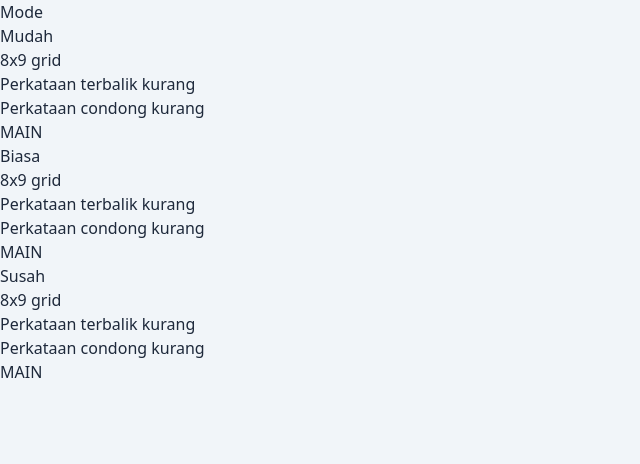
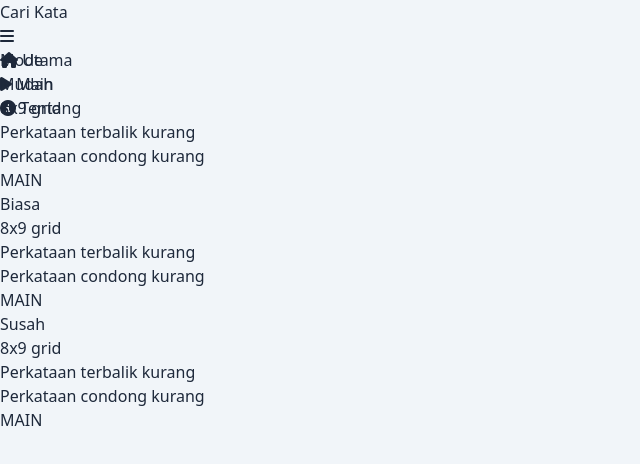
Before and after one commit to aidilrx04/cari-kata, a SvelteKit app: page /mode in a window 1280 px wide. Shown: the top 464 px of the page, without its empty margins (0-640 px from the left). Built offline with nearby package versions, Linux system fonts and the light colour scheme.

Commit message:
add navigation to pages

```diff
--- a/src/routes/+page.svelte
+++ b/src/routes/+page.svelte
@@ -1,4 +1,9 @@
+<script>
+	import Navigation from '$lib/Navigation.svelte';
+</script>
+
 <div id="app" class="max-w-[360px] mx-auto">
+	<Navigation />
 	<header class="mx-2 bg-gray-50 py-7 px-3 my-4 rounded-xl">
 		<div class="title">
 			<span class="block text-slate-700">Selamat Datang ke</span>
--- a/src/routes/mode/+page.svelte
+++ b/src/routes/mode/+page.svelte
@@ -1,6 +1,12 @@
 <script>
+	import Navigation from '$lib/Navigation.svelte';
 	import ModeCard from './ModeCard.svelte';
 </script>
+
+<div class="w-[360px] mx-auto">
+	<header>
+		<Navigation />
+	</header>
 
 	<div id="mode-selection">
 		<div class="title w-[300px] mx-auto">
@@ -40,3 +46,4 @@
 			</ModeCard>
 		</div>
 	</div>
+</div>
```
Also changed, not shown: src/routes/game/+page.svelte (+7 -0 lines). Lines whose indentation alone changed are shown as unchanged.
